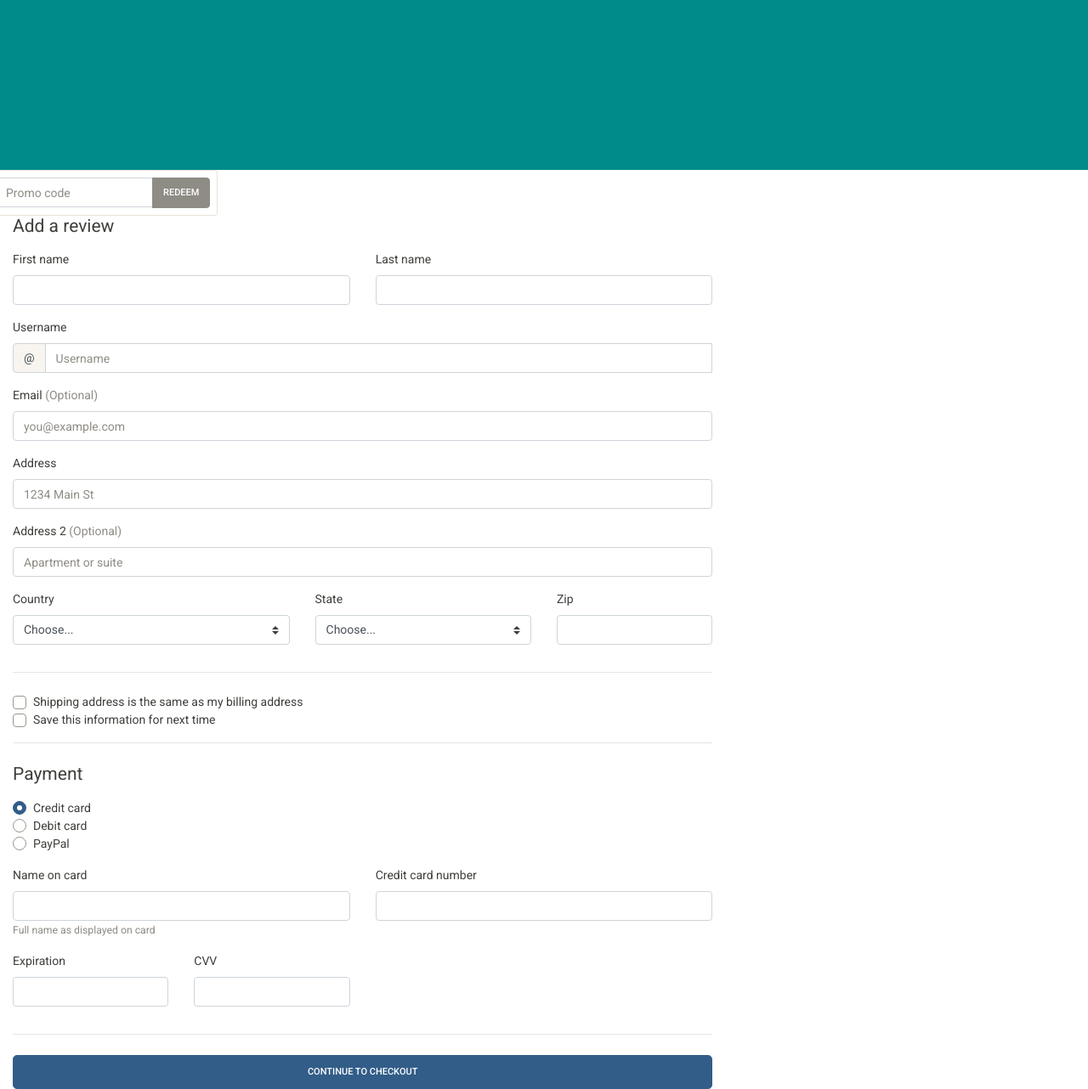
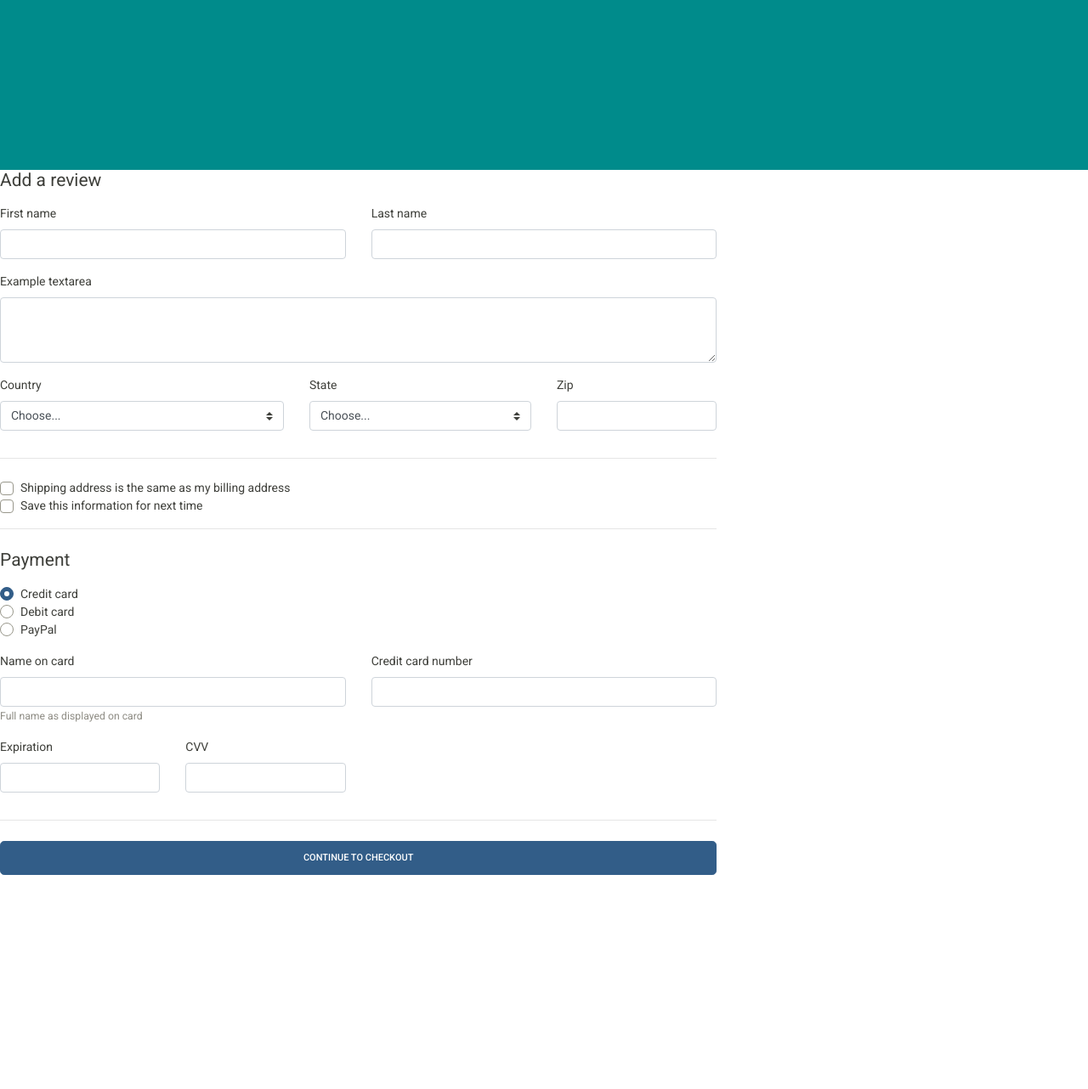
Before and after one commit to katerinaelsasser/film_review_database, a Flask app: page /addreviews in a window 1280 px wide. Shown: the part 589-1871 px from the top of the page at 85% size. After the commit the page ends 1619 px from the top, so only its background shows below. Run offline with Flask 2, Linux system fonts and the light colour scheme; some libraries are stand-ins or nearby versions.

Commit message:
removing and adding form tags

```diff
--- a/templates/pages/addreviews.html
+++ b/templates/pages/addreviews.html
@@ -9,18 +9,9 @@
     </div>
   </div>
 </div>
-<!--Search field-->
+<!--Review field-->
 <div class="row">
-      <form class="card p-2">
-        <div class="input-group">
-          <input type="text" class="form-control" placeholder="Promo code">
-          <div class="input-group-append">
-            <button type="submit" class="btn btn-secondary">Redeem</button>
-          </div>
-        </div>
-      </form>
-    </div>
-    <div class="col-md-8 order-md-1">
+          <div class="col-md-8 order-md-1">
       <h4 class="mb-3">Add a review</h4>
       <form class="needs-validation" novalidate="">
         <div class="row">
@@ -40,39 +31,11 @@
           </div>
         </div>
 
-        <div class="mb-3">
-          <label for="username">Username</label>
-          <div class="input-group">
-            <div class="input-group-prepend">
-              <span class="input-group-text">@</span>
-            </div>
-            <input type="text" class="form-control" id="username" placeholder="Username" required="">
-            <div class="invalid-feedback" style="width: 100%;">
-              Your username is required.
-            </div>
-          </div>
-        </div>
-
-        <div class="mb-3">
-          <label for="email">Email <span class="text-muted">(Optional)</span></label>
-          <input type="email" class="form-control" id="email" placeholder="you@example.com">
-          <div class="invalid-feedback">
-            Please enter a valid email address for shipping updates.
-          </div>
-        </div>
-
-        <div class="mb-3">
-          <label for="address">Address</label>
-          <input type="text" class="form-control" id="address" placeholder="1234 Main St" required="">
-          <div class="invalid-feedback">
-            Please enter your shipping address.
-          </div>
-        </div>
-
-        <div class="mb-3">
-          <label for="address2">Address 2 <span class="text-muted">(Optional)</span></label>
-          <input type="text" class="form-control" id="address2" placeholder="Apartment or suite">
-        </div>
+<!--form for text-->
+       <div class="form-group">
+      <label for="exampleTextarea">Example textarea</label>
+      <textarea class="form-control" id="exampleTextarea" rows="3"></textarea>
+    </div>
 
         <div class="row">
           <div class="col-md-5 mb-3">
```
